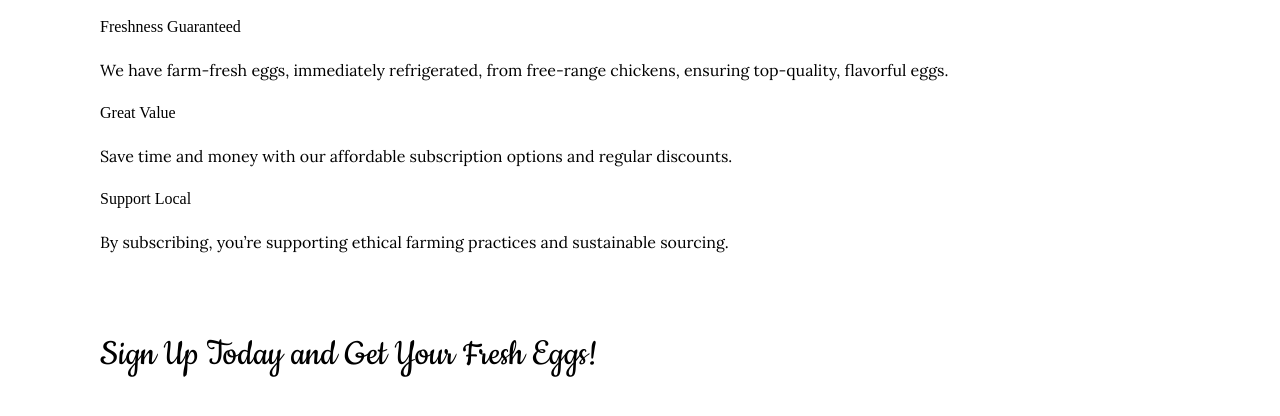
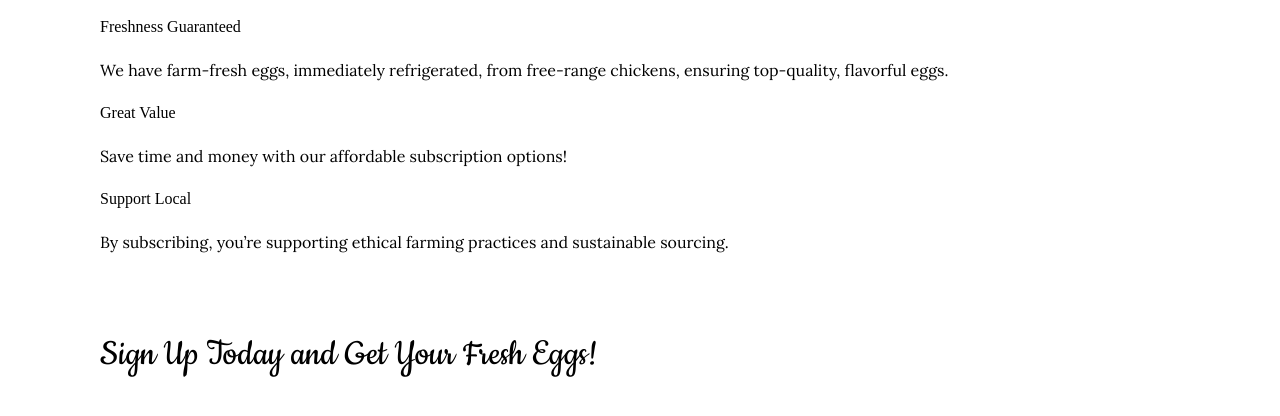
Before and after one commit to JonathanDeGlarious/jonathandeglarious.github.io, a plain HTML site: page index.html in a window 1280 px wide. Shown: the part 478-894 px from the top of the page. Drawn offline with Linux system fonts and the light colour scheme; a web font is replaced by a local one.

Commit message:
Update index.html

```diff
--- a/index.html
+++ b/index.html
@@ -56,7 +56,7 @@
 
   <p class="luxurious">Great Value</p>
   <p class="lora">
-    Save time and money with our affordable subscription options and regular discounts.
+    Save time and money with our affordable subscription options!
   </p>
 
   <p class="luxurious">Support Local</p>
```
